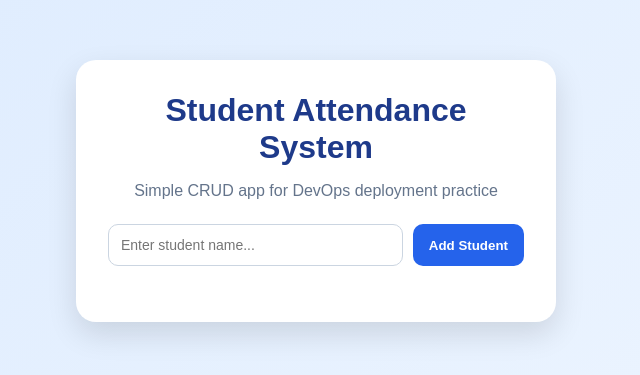
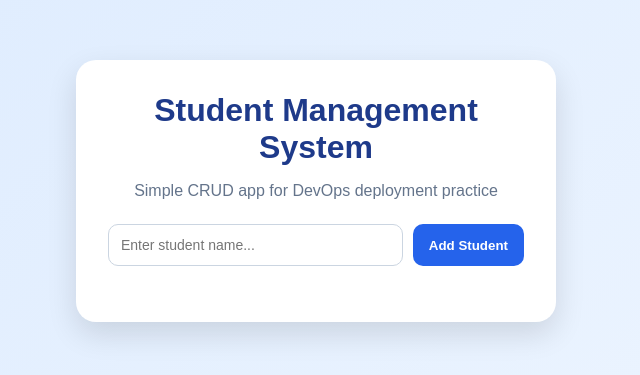
Before and after one commit to mingyangdu030612-png/devops-crud-project, a website: page app/index.html in a window 1280 px wide. Shown: the part 209-584 px from the top of the page, without its empty margins (324-964 px from the left). Drawn offline with Linux system fonts and the light colour scheme; no server answers.

Commit message:
Update README and redesign student management app

```diff
--- a/app/index.html
+++ b/app/index.html
@@ -9,7 +9,7 @@
 <body>
   <div class="container">
     <div class="card">
-      <h1>Student Attendance System</h1>
+      <h1>Student Management System</h1>
       <p class="subtitle">Simple CRUD app for DevOps deployment practice</p>
 
       <div class="input-group">
```
Also changed, not shown: README.md.
